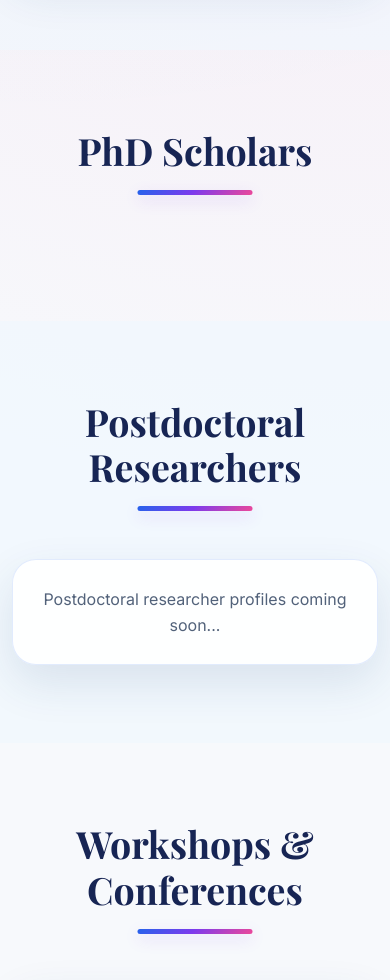
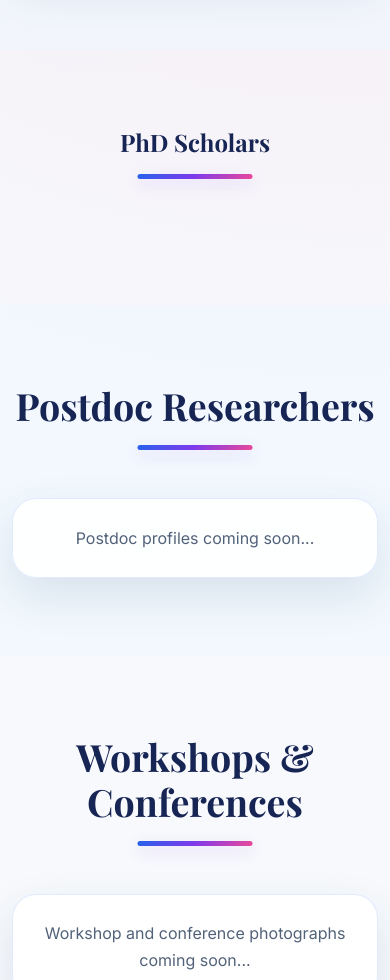
Before and after one commit to Amitlalwani13/aspire-lab, a plain HTML site: page index.html in a window 390 px wide. Shown: the part 1740-2720 px from the top of the page. Drawn offline with nearby package versions, Linux system fonts and the light colour scheme; no server answers.

Commit message:
index.html

```diff
--- a/index.html
+++ b/index.html
@@ -1,4 +1,3 @@
-
 <!DOCTYPE html>
 <html lang="en">
 
@@ -192,6 +191,14 @@ body {
   box-shadow: 0 5px 15px rgba(124,58,237,0.18);
 }
 
+/* KEEP SELECTED SECTION HEADINGS ON ONE LINE */
+#team .section-title,
+#fun-activities .section-title {
+  white-space: nowrap;
+  font-size: clamp(1.65rem, 4.5vw, 3.15rem);
+  width: 100%;
+}
+
 /* GLASS CARDS */
 .glass {
   background: var(--surface);
@@ -547,12 +554,26 @@ footer p { opacity: 0.95 !important; }
   }
 
   .section-title { font-size: 2.35rem; }
+
+  #team .section-title,
+  #fun-activities .section-title {
+    font-size: clamp(1.5rem, 6vw, 2.25rem);
+    white-space: nowrap;
+  }
+
   .section { padding: 78px 0; }
   .navbar-brand { font-size: 1.75rem; }
   .poster-img-wrapper { height: 330px; }
   .gallery-img-wrapper { height: 220px; }
   .glass { padding: 1.6rem !important; }
   .resource-card { padding: 1.6rem; }
+}
+
+@media (max-width: 360px) {
+  #team .section-title,
+  #fun-activities .section-title {
+    font-size: 1.35rem;
+  }
 }
 </style>
 </head>
@@ -582,7 +603,7 @@ footer p { opacity: 0.95 !important; }
         <li class="nav-item"><a class="nav-link" href="#about">About</a></li>
         <li class="nav-item"><a class="nav-link" href="#research">Research</a></li>
         <li class="nav-item"><a class="nav-link" href="#team">PhD Scholars</a></li>
-        <li class="nav-item"><a class="nav-link" href="#postdocs">Postdocs</a></li>
+        <li class="nav-item"><a class="nav-link" href="#postdocs">Postdoc</a></li>
         <li class="nav-item"><a class="nav-link" href="#gallery">Gallery</a></li>
         <li class="nav-item"><a class="nav-link" href="#posters">Posters</a></li>
         <li class="nav-item"><a class="nav-link" href="#advertisements">Opportunities</a></li>
@@ -627,7 +648,7 @@ footer p { opacity: 0.95 !important; }
   </div>
 </section>
 
-<!-- PRINCIPAL INVESTIGATOR: RETAINED IN ITS ORIGINAL POSITION -->
+<!-- PRINCIPAL INVESTIGATOR -->
 <section class="section text-center">
   <div class="container">
     <h2 class="section-title">Principal Investigator</h2>
@@ -643,10 +664,10 @@ footer p { opacity: 0.95 !important; }
   </div>
 </section>
 
-<!-- POSTDOCTORAL RESEARCHERS -->
+<!-- POSTDOC -->
 <section id="postdocs" class="section">
   <div class="container">
-    <h2 class="section-title">Postdoctoral Researchers</h2>
+    <h2 class="section-title">Postdoc Researchers</h2>
     <div class="row g-4" id="postdocs-container"></div>
   </div>
 </section>
@@ -1242,7 +1263,7 @@ function openProfile(profileId) {
 
 /*
 ==========================================================
-   POSTDOCTORAL RESEARCHERS
+   POSTDOC RESEARCHERS
 ==========================================================
 */
 
@@ -1260,7 +1281,7 @@ async function loadPostdocs() {
       <div class="col-12">
         <div class="glass text-center">
           <p class="text-secondary mb-0">
-            Postdoctoral researcher profiles coming soon...
+            Postdoc profiles coming soon...
           </p>
         </div>
       </div>
```
